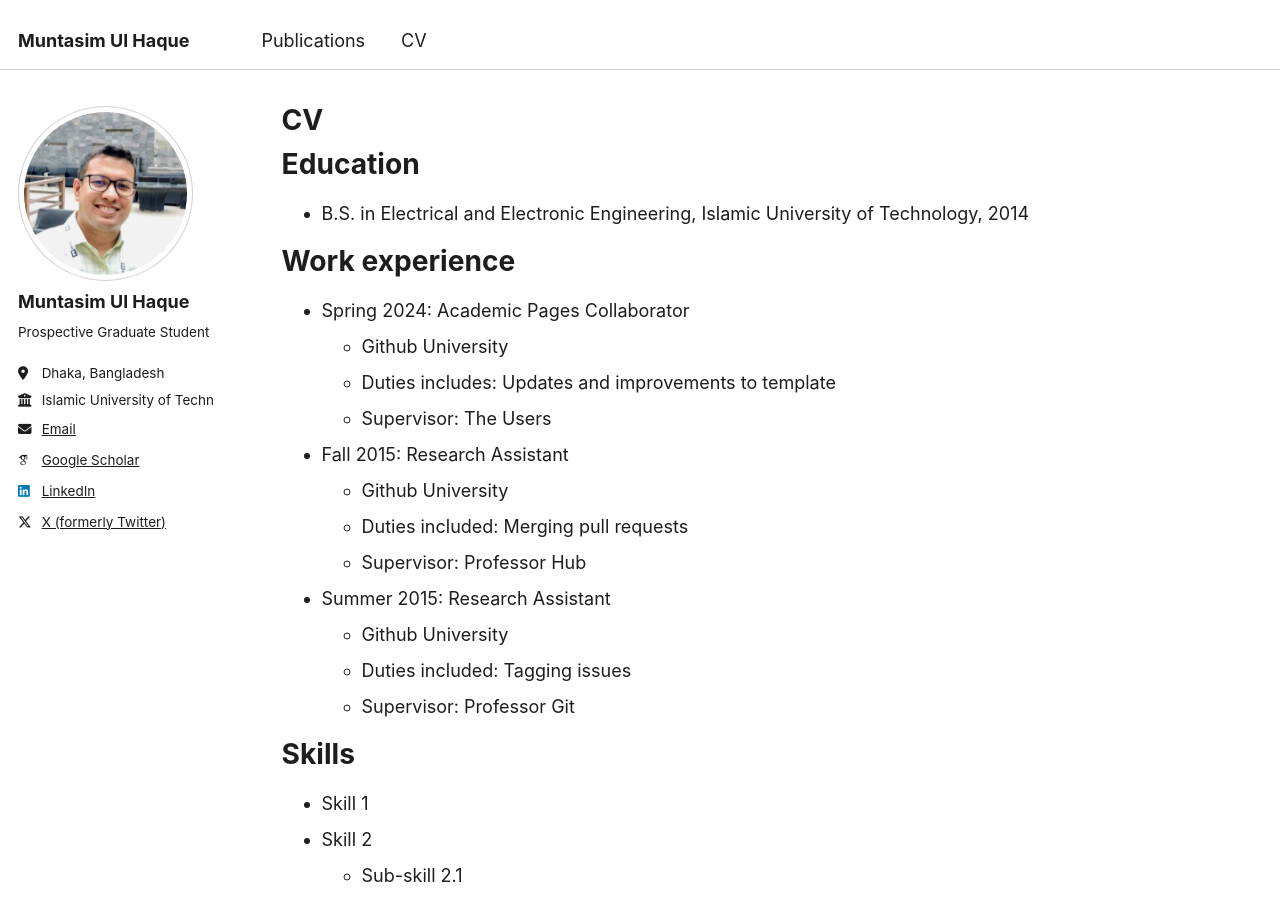
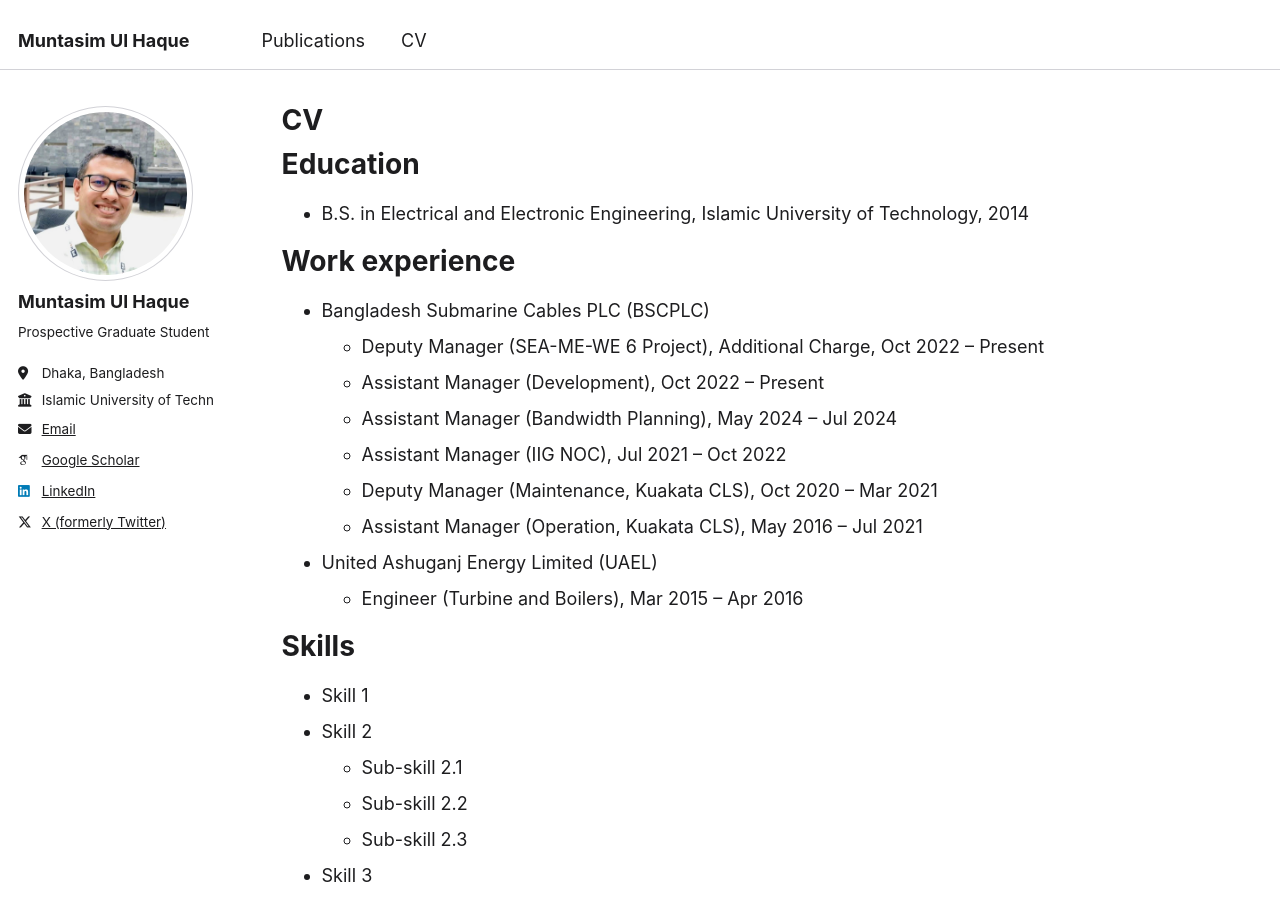
Before and after one commit to muntasimulhaque/muntasimulhaque.github.io, a Jekyll site: the page built from _pages/cv.md, in a window 1280 px wide and 900 px high. Built offline with Jekyll 4.4.1, drawn with Linux system fonts in a browser that asks for light colours; some web fonts are replaced.

Commit message:
Update cv.md

```diff
--- a/_pages/cv.md
+++ b/_pages/cv.md
@@ -15,20 +15,16 @@ Education
 
 Work experience
 ======
-* Spring 2024: Academic Pages Collaborator
-  * Github University
-  * Duties includes: Updates and improvements to template
-  * Supervisor: The Users
+* Bangladesh Submarine Cables PLC (BSCPLC)
+  * Deputy Manager (SEA-ME-WE 6 Project), Additional Charge, Oct 2022 – Present
+  * Assistant Manager (Development), Oct 2022 – Present
+  * Assistant Manager (Bandwidth Planning), May 2024 – Jul 2024
+  * Assistant Manager (IIG NOC), Jul 2021 – Oct 2022
+  * Deputy Manager (Maintenance, Kuakata CLS), Oct 2020 – Mar 2021
+  * Assistant Manager (Operation, Kuakata CLS), May 2016 – Jul 2021
 
-* Fall 2015: Research Assistant
-  * Github University
-  * Duties included: Merging pull requests
-  * Supervisor: Professor Hub
-
-* Summer 2015: Research Assistant
-  * Github University
-  * Duties included: Tagging issues
-  * Supervisor: Professor Git
+* United Ashuganj Energy Limited (UAEL)
+  * Engineer (Turbine and Boilers), Mar 2015 – Apr 2016
 
 Skills
 ======
```
